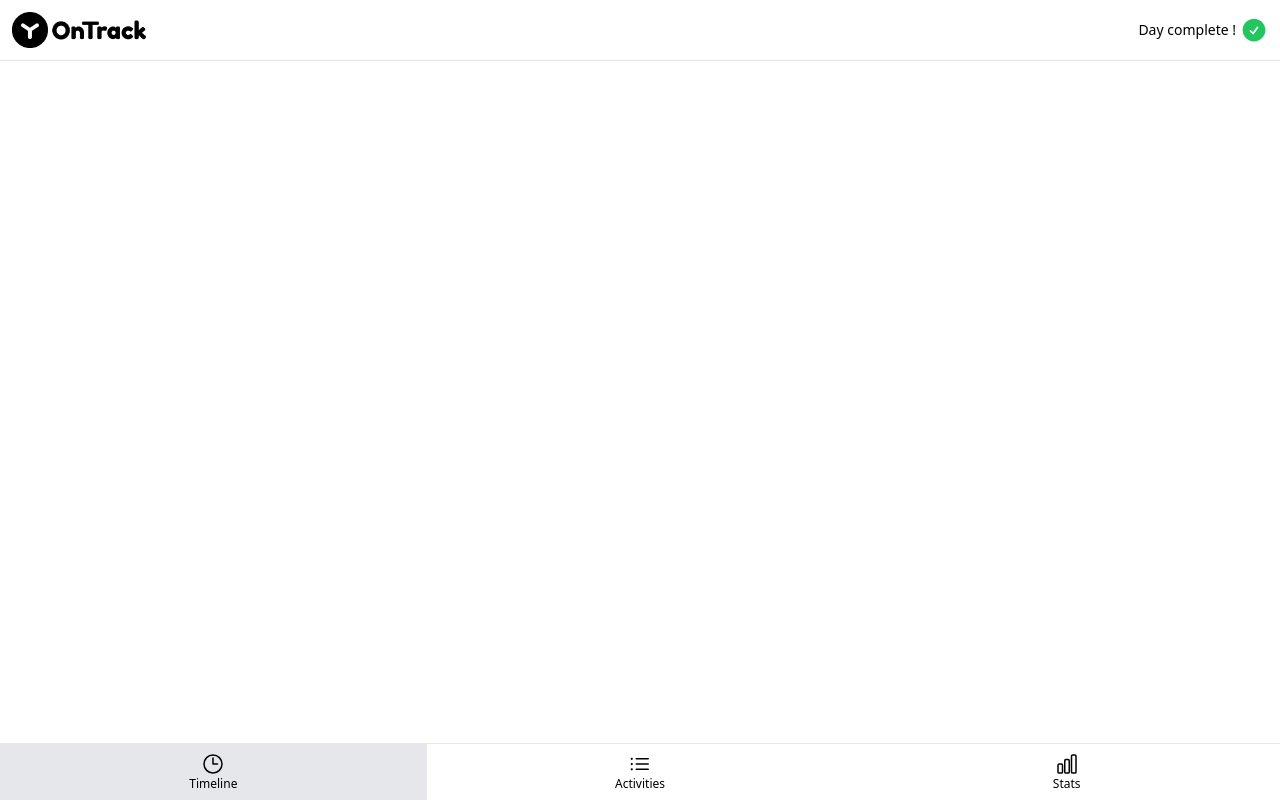
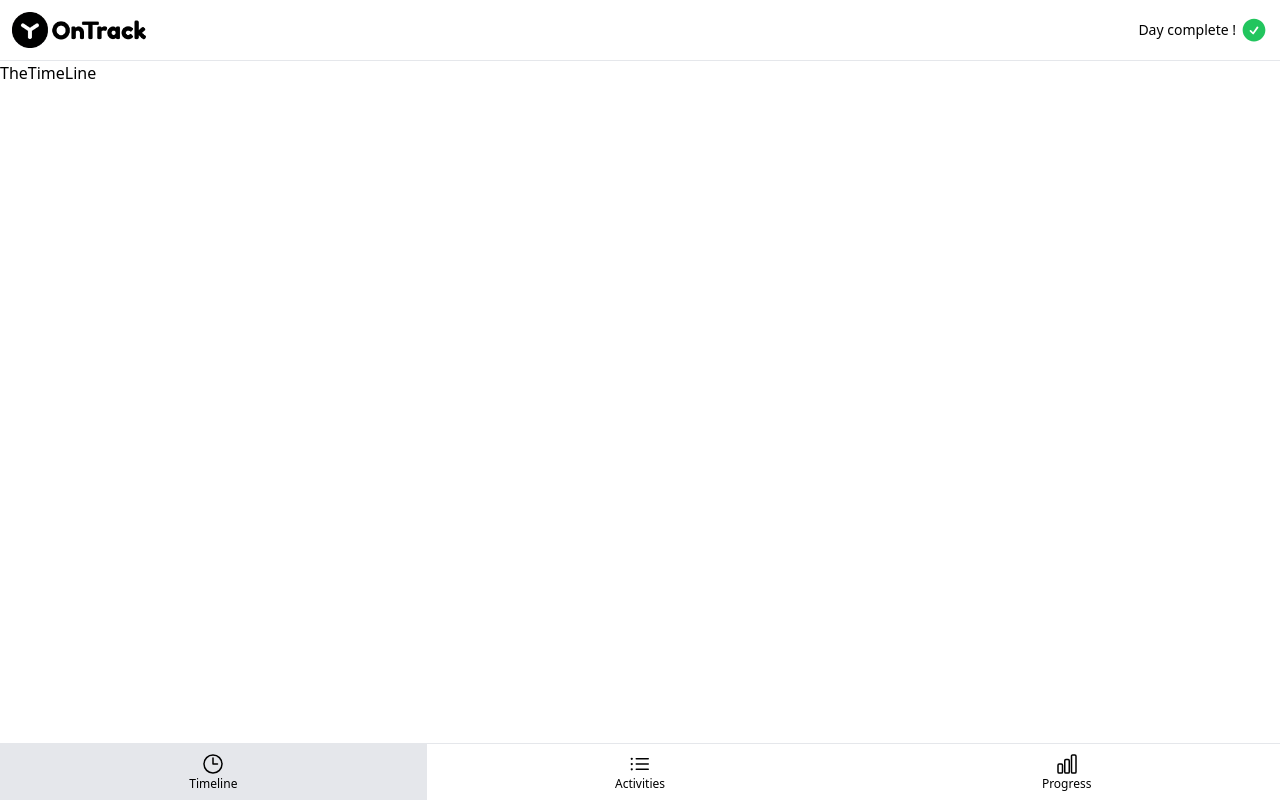
Before and after one commit to Daniil161russ/onTrack, a Vue app in the folder ontrack/: page /#timeline in a window 1280 px wide. Built offline with nearby package versions, Linux system fonts and the light colour scheme.

Commit message:
feat: create pages

```diff
--- a/ontrack/src/App.vue
+++ b/ontrack/src/App.vue
@@ -1,12 +1,36 @@
 <script setup>
+import { ref } from 'vue'
 import TheHeader from './components/TheHeader.vue'
-import TheNav from './components/TheNav.vue';
+import TheNav from './components/TheNav.vue'
+import TheActivities from './pages/TheActivities.vue'
+import TheProgress from './pages/TheProgress.vue'
+import TheTimeLine from './pages/TheTimeLine.vue'
+
+import { PAGE_TIMELINE, PAGE_ACTIVITIES, PAGE_PROGRESS } from './constants'
+
+const currentPage = ref(normalizePageHash())
+
+function normalizePageHash() {
+  const hash = window.location.hash.slice(1)
+
+  if (Object.keys([PAGE_TIMELINE, PAGE_ACTIVITIES, PAGE_PROGRESS]).includes(hash)) {
+    return hash
+  }
+
+  window.location.hash = PAGE_TIMELINE
+
+  return PAGE_TIMELINE
+}
 </script>
 
 <template>
   <TheHeader />
 
-  <main class="flex flex-grow flex-col"></main>
+  <main class="flex flex-grow flex-col">
+    <TheTimeLine v-show="currentPage === PAGE_TIMELINE" />
+    <TheActivities v-show="currentPage === PAGE_ACTIVITIES" />
+    <TheProgress v-show="currentPage === PAGE_PROGRESS" />
+  </main>
 
-  <TheNav />
+  <TheNav :current-page="currentPage" @navigate="currentPage = $event" />
 </template>
--- a/ontrack/src/components/TheNav.vue
+++ b/ontrack/src/components/TheNav.vue
@@ -1,15 +1,18 @@
 <script setup>
-import { ref } from 'vue'
 import { ClockIcon, ListBulletIcon, ChartBarIcon } from '@heroicons/vue/24/outline'
+import { PAGE_TIMELINE, PAGE_ACTIVITIES, PAGE_PROGRESS } from '../constants'
 import NavItem from './NavItem.vue'
 
+defineProps(['currentPage'])
+
+const emit = defineEmits(['navigate'])
+
 const navItems = {
-  timeline: ClockIcon,
-  activities: ListBulletIcon,
-  stats: ChartBarIcon
+  [PAGE_TIMELINE]: ClockIcon,
+  [PAGE_ACTIVITIES]: ListBulletIcon,
+  [PAGE_PROGRESS]: ChartBarIcon
 }
 
-const currentPage = ref('timeline')
 </script>
 
 <template>
@@ -20,7 +23,7 @@ const currentPage = ref('timeline')
         :key="page"
         :href="`#${page}`"
         :class="{ 'bg-gray-200 pointer-events-none': currentPage === page }"
-        @click="currentPage = page"
+        @click="emit('navigate', page)"
       >
         <component :is="icon" class="h-6 w-6" /> {{ page }}
       </NavItem>
--- /dev/null
+++ b/ontrack/src/constants.js
@@ -0,0 +1,5 @@
+export const PAGE_TIMELINE = 'timeline'
+
+export const PAGE_ACTIVITIES = 'activities'
+
+export const PAGE_PROGRESS = 'progress'
--- /dev/null
+++ b/ontrack/src/pages/TheActivities.vue
@@ -0,0 +1,3 @@
+<template>
+  <h1>The Activities</h1>
+</template>
--- /dev/null
+++ b/ontrack/src/pages/TheProgress.vue
@@ -0,0 +1,3 @@
+<template>
+  <h1>The Progress</h1>
+</template>
--- /dev/null
+++ b/ontrack/src/pages/TheTimeLine.vue
@@ -0,0 +1,3 @@
+<template>
+  <h1>TheTimeLine</h1>
+</template>
```
